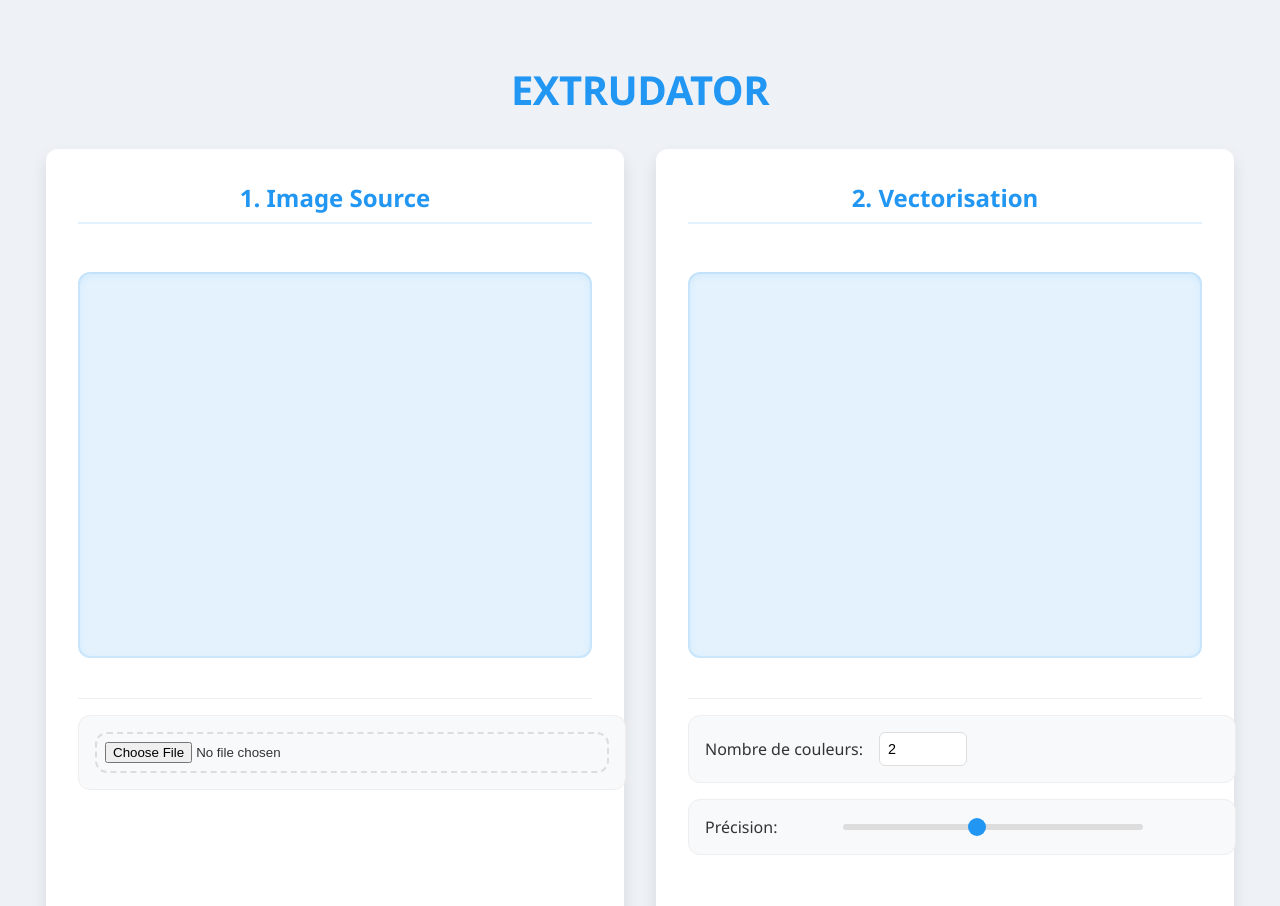
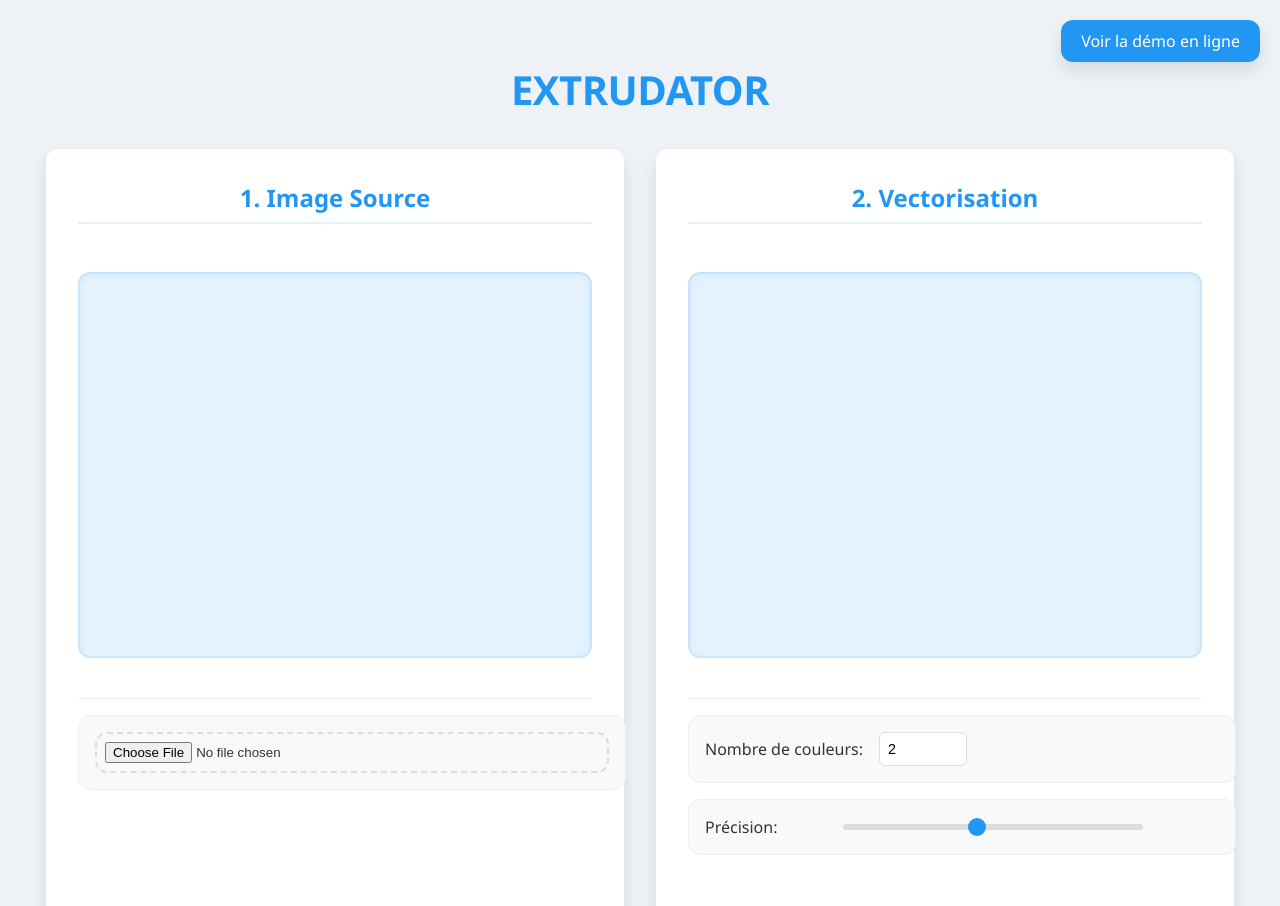
Before and after one commit to julienrat/Extrudator_NG, a plain HTML site: page index.html in a window 1280 px wide. Shown: the top 906 px of the page. Drawn offline with nearby package versions, Linux system fonts and the light colour scheme.

Commit message:
Add demo link button

```diff
--- a/index.html
+++ b/index.html
@@ -24,6 +24,27 @@
       --border-radius: 12px;
       --shadow: 0 8px 16px rgba(0,0,0,0.1);
       --preview-bg: #E3F2FD;
+    }
+
+    .demo-link {
+      position: fixed;
+      top: 20px;
+      right: 20px;
+      padding: 10px 20px;
+      background: var(--primary-color);
+      color: white;
+      text-decoration: none;
+      border-radius: var(--border-radius);
+      font-weight: 500;
+      box-shadow: var(--shadow);
+      transition: all 0.3s ease;
+      z-index: 1000;
+    }
+
+    .demo-link:hover {
+      background: var(--primary-hover);
+      transform: translateY(-2px);
+      box-shadow: 0 12px 20px rgba(33,150,243,0.2);
     }
 
     body {
@@ -322,6 +343,7 @@
   </style>
 </head>
 <body>
+  <a href="https://julienrat.github.io/Extrudator_NG/" class="demo-link">Voir la démo en ligne</a>
   <h2>EXTRUDATOR</h2>
 
   <div class="container">
```
